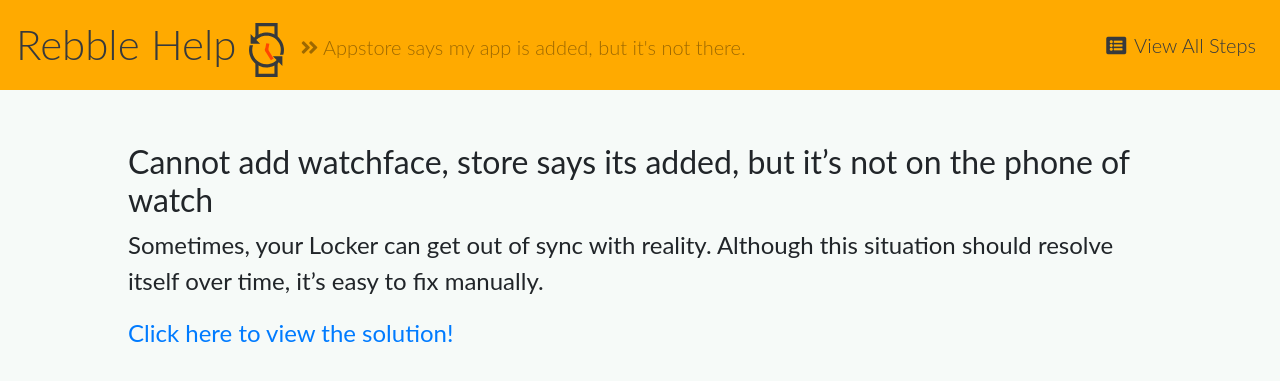
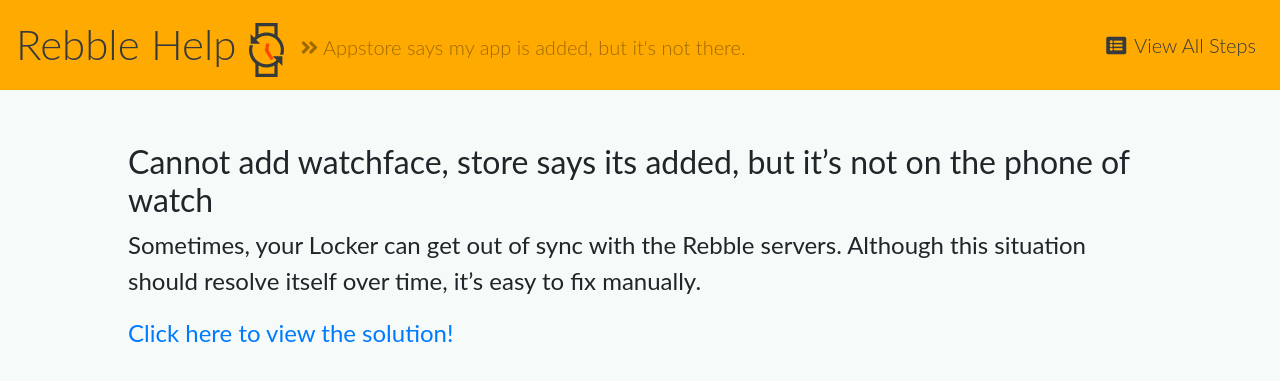
Before and after one commit to pebble-dev/rebble-help, a Jekyll site: the page built from _topic/cannot-add-app.md, in a window 1280 px wide. Shown: the top 381 px of the page. Built offline with Jekyll 4.4.1, drawn with Linux system fonts in a browser that asks for light colours; nearby versions of some CDN libraries.

Commit message:
Update cannot-add-app.md

```diff
--- a/_topic/cannot-add-app.md
+++ b/_topic/cannot-add-app.md
@@ -10,6 +10,6 @@ osSpecific: false
 
 # Cannot add watchface, store says its added, but it’s not on the phone of watch
 
-Sometimes, your Locker can get out of sync with reality. Although this situation should resolve itself over time, it’s easy to fix manually.
+Sometimes, your Locker can get out of sync with the Rebble servers. Although this situation should resolve itself over time, it’s easy to fix manually.
 
 [Click here to view the solution!](/lockerSync)
```
Also changed, not shown: other parts of _topic/cannot-add-app.md (+1 -1 lines).
